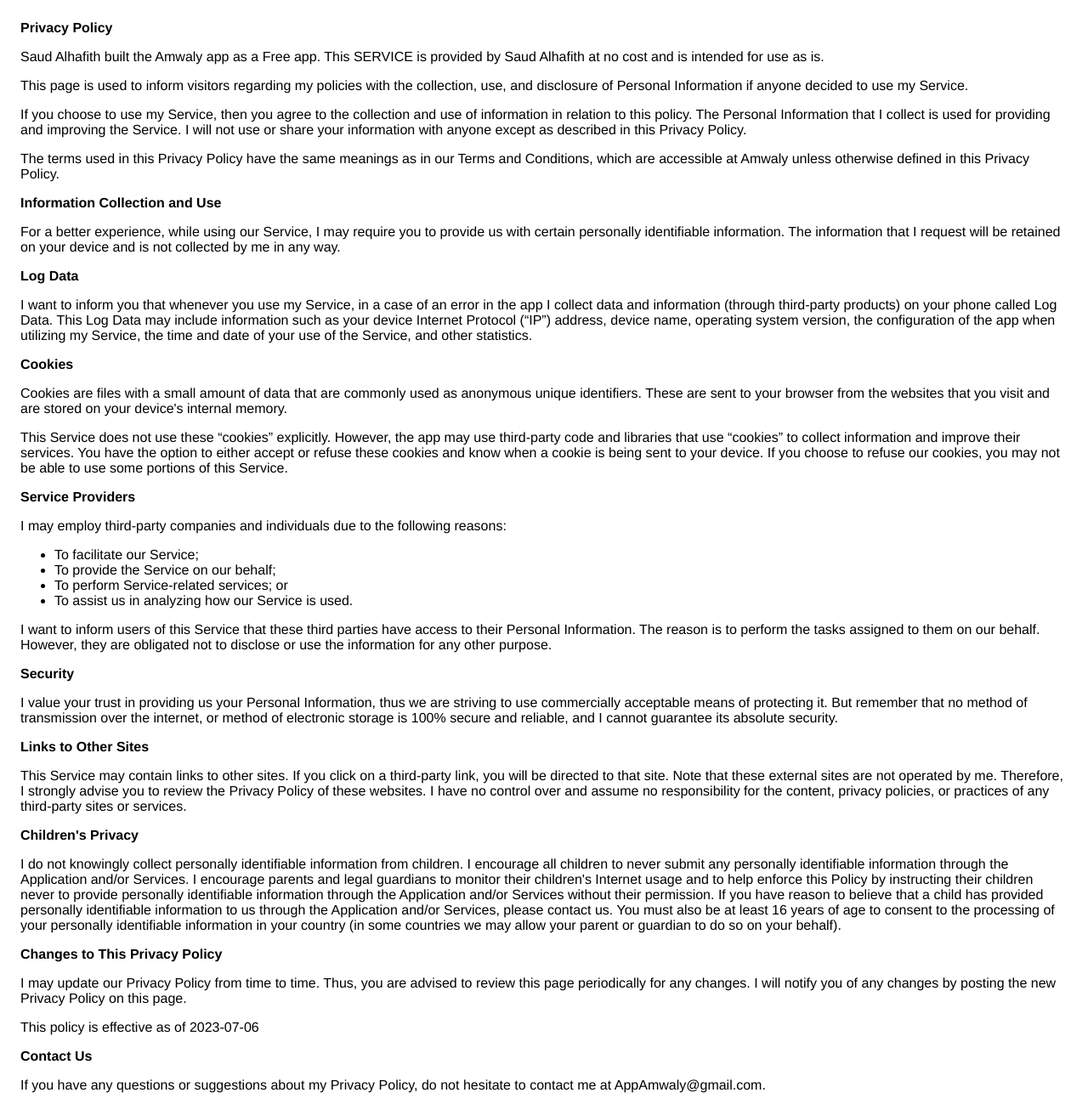
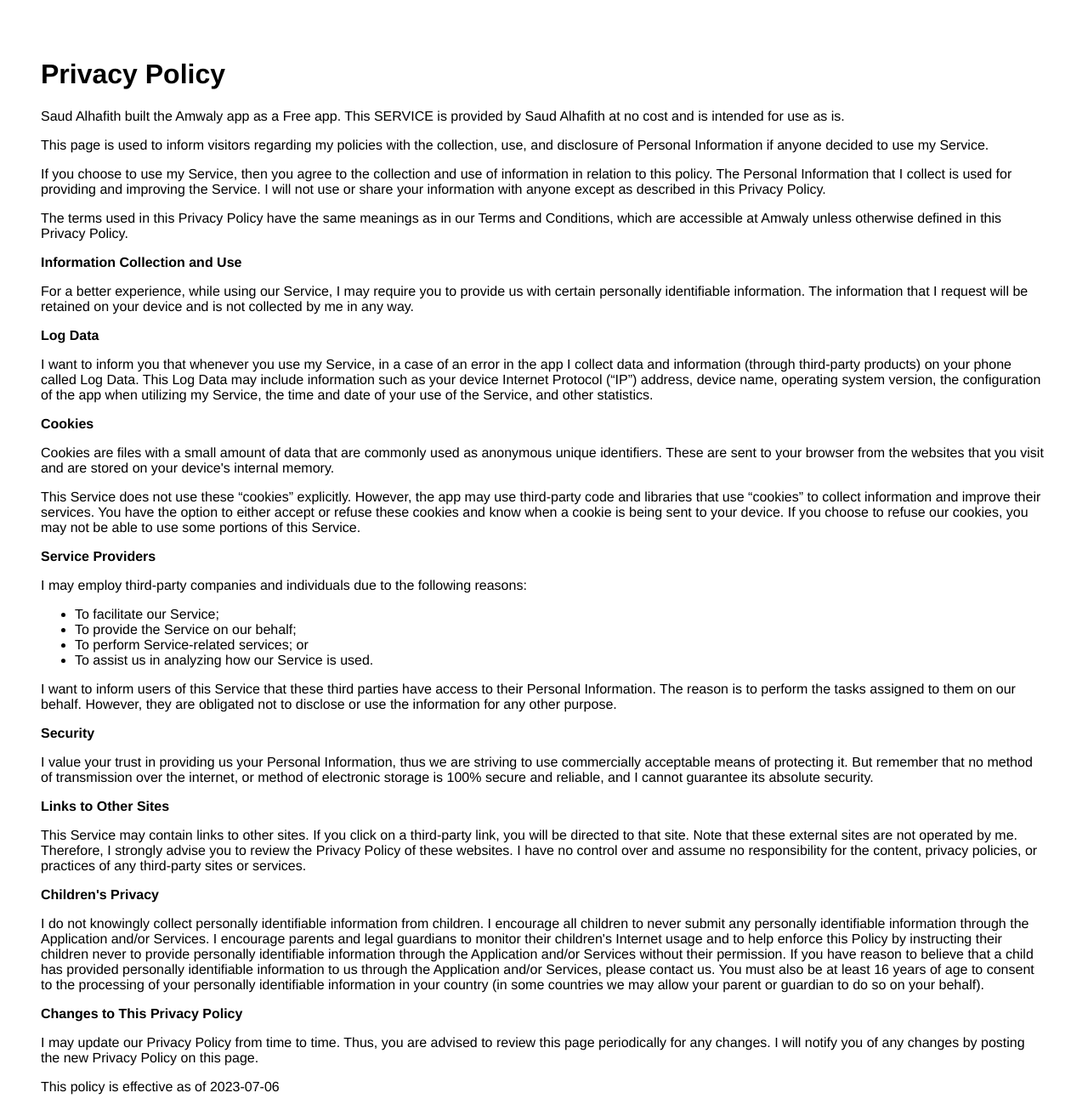
Before and after one commit to OmarShuail/amwaly, a plain HTML site: page PrivacyPolicy.html in a window 1280 px wide. Shown: the top 1299 px of the page at 85% size. Drawn offline with Linux system fonts and the light colour scheme.

Commit message:
made the privacy policy better organized

```diff
--- a/PrivacyPolicy.html
+++ b/PrivacyPolicy.html
@@ -3,16 +3,16 @@
   <head>
     <meta charset="utf-8" />
     <meta name="viewport" content="width=device-width" />
+    <link rel="stylesheet" href="PrivacyPolicyStyle.css">
+    <link rel="icon" type="image/JPG" href="assets/Logo/MONEY-WHITE.png">
+    <meta name="description" content="Amwaly privacy policy page" />
+    <meta property="og:image" content="assets/Logo/MONEY-GREEN.png" />
     <title>Privacy Policy</title>
-    <style>
-      body {
-        font-family: "Helvetica Neue", Helvetica, Arial, sans-serif;
-        padding: 1em;
-      }
-    </style>
   </head>
+
+
   <body>
-    <strong>Privacy Policy</strong>
+    <h1>Privacy Policy</h1>
     <p>
       Saud Alhafith built the Amwaly app as a Free app. This SERVICE is provided
       by Saud Alhafith at no cost and is intended for use as is.
@@ -34,7 +34,7 @@
       Terms and Conditions, which are accessible at Amwaly unless otherwise
       defined in this Privacy Policy.
     </p>
-    <p><strong>Information Collection and Use</strong></p>
+    <strong>Information Collection and Use</strong>
     <p>
       For a better experience, while using our Service, I may require you to
       provide us with certain personally identifiable information. The
@@ -42,7 +42,7 @@
       collected by me in any way.
     </p>
     <!---->
-    <p><strong>Log Data</strong></p>
+    <strong>Log Data</strong>
     <p>
       I want to inform you that whenever you use my Service, in a case of an
       error in the app I collect data and information (through third-party
@@ -52,7 +52,7 @@
       utilizing my Service, the time and date of your use of the Service, and
       other statistics.
     </p>
-    <p><strong>Cookies</strong></p>
+    <strong>Cookies</strong>
     <p>
       Cookies are files with a small amount of data that are commonly used as
       anonymous unique identifiers. These are sent to your browser from the
@@ -66,7 +66,7 @@
       your device. If you choose to refuse our cookies, you may not be able to
       use some portions of this Service.
     </p>
-    <p><strong>Service Providers</strong></p>
+    <strong>Service Providers</strong>
     <p>
       I may employ third-party companies and individuals due to the following
       reasons:
@@ -83,7 +83,7 @@
       assigned to them on our behalf. However, they are obligated not to
       disclose or use the information for any other purpose.
     </p>
-    <p><strong>Security</strong></p>
+    <strong>Security</strong>
     <p>
       I value your trust in providing us your Personal Information, thus we are
       striving to use commercially acceptable means of protecting it. But
@@ -91,7 +91,7 @@
       electronic storage is 100% secure and reliable, and I cannot guarantee its
       absolute security.
     </p>
-    <p><strong>Links to Other Sites</strong></p>
+    <strong>Links to Other Sites</strong>
     <p>
       This Service may contain links to other sites. If you click on a
       third-party link, you will be directed to that site. Note that these
@@ -100,7 +100,7 @@
       assume no responsibility for the content, privacy policies, or practices
       of any third-party sites or services.
     </p>
-    <p><strong>Children's Privacy</strong></p>
+    <strong>Children's Privacy</strong>
     <!---->
     <div>
       <p>
@@ -119,14 +119,14 @@
         behalf).
       </p>
     </div>
-    <p><strong>Changes to This Privacy Policy</strong></p>
+    <strong>Changes to This Privacy Policy</strong>
     <p>
       I may update our Privacy Policy from time to time. Thus, you are advised
       to review this page periodically for any changes. I will notify you of any
       changes by posting the new Privacy Policy on this page.
     </p>
     <p>This policy is effective as of 2023-07-06</p>
-    <p><strong>Contact Us</strong></p>
+    <strong>Contact Us</strong>
     <p>
       If you have any questions or suggestions about my Privacy Policy, do not
       hesitate to contact me at AppAmwaly@gmail.com.
@@ -146,5 +146,12 @@
         >App Privacy Policy Generator</a
       >
     </p>
+
+    <style>
+        body {
+            font-family: "Helvetica Neue", Helvetica, Arial, sans-serif;
+            padding: 2.5em;
+        }
+    </style>
   </body>
 </html>
--- a/phoneSc.css
+++ b/phoneSc.css
@@ -161,7 +161,7 @@
         font-size: 12.5px;
     }
     .footer img{
-        height: 35%;
+        height: 50%;
     }
 }
 @media (max-width: 432px){
--- a/style.css
+++ b/style.css
@@ -148,7 +148,9 @@ a.active,a:hover{
     font-size: 50px;
     padding-top: 50px;
     text-align: center;
-    color: #f14a2f;
+    background: linear-gradient(to left, #ff2200, rgb(255, 0, 0));
+    -webkit-background-clip: text;
+    -webkit-text-fill-color: transparent;
 }
 .devContainer{
     display: flex;
```
Also changed, not shown: index.html (+1 -1 lines), assets/Logo/MONEY-WHITE.png (added).
